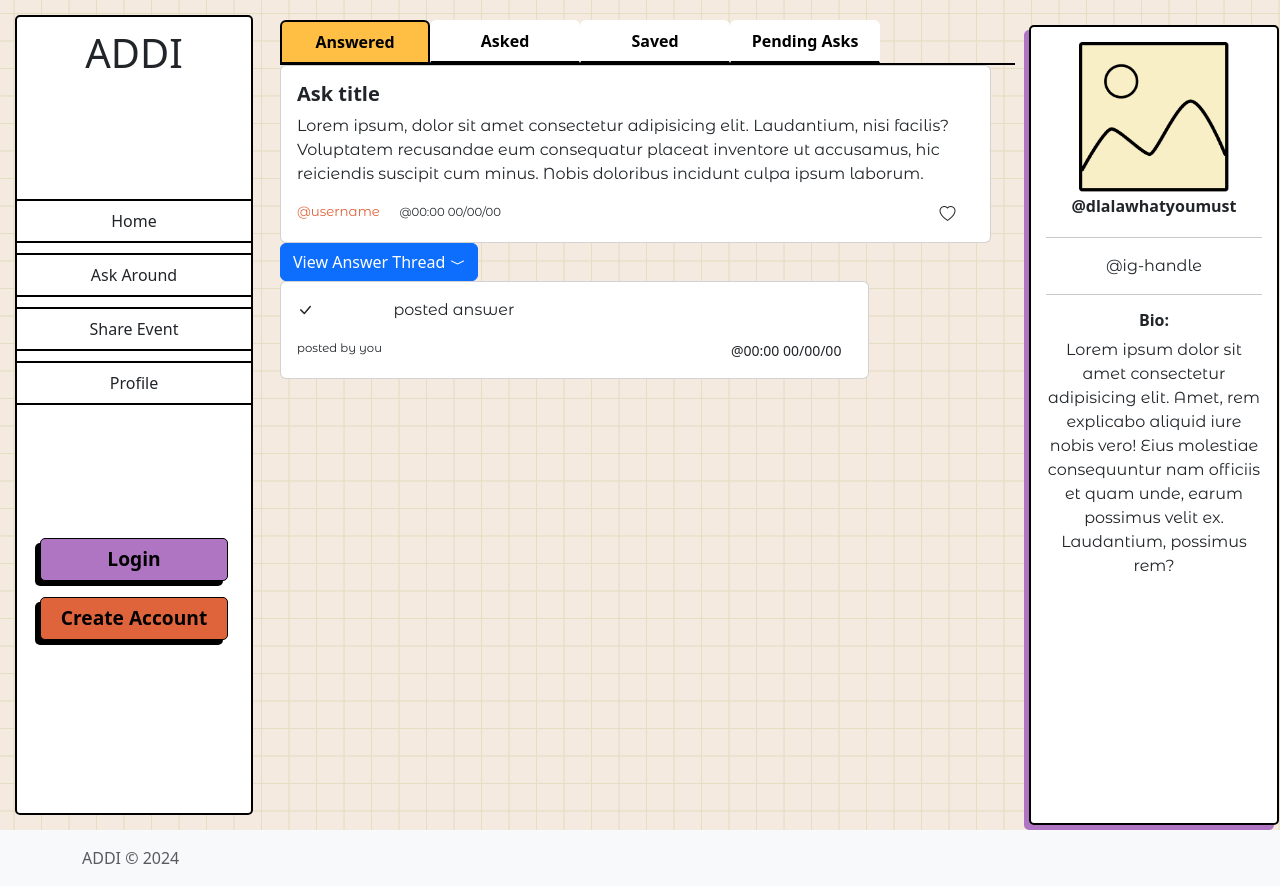
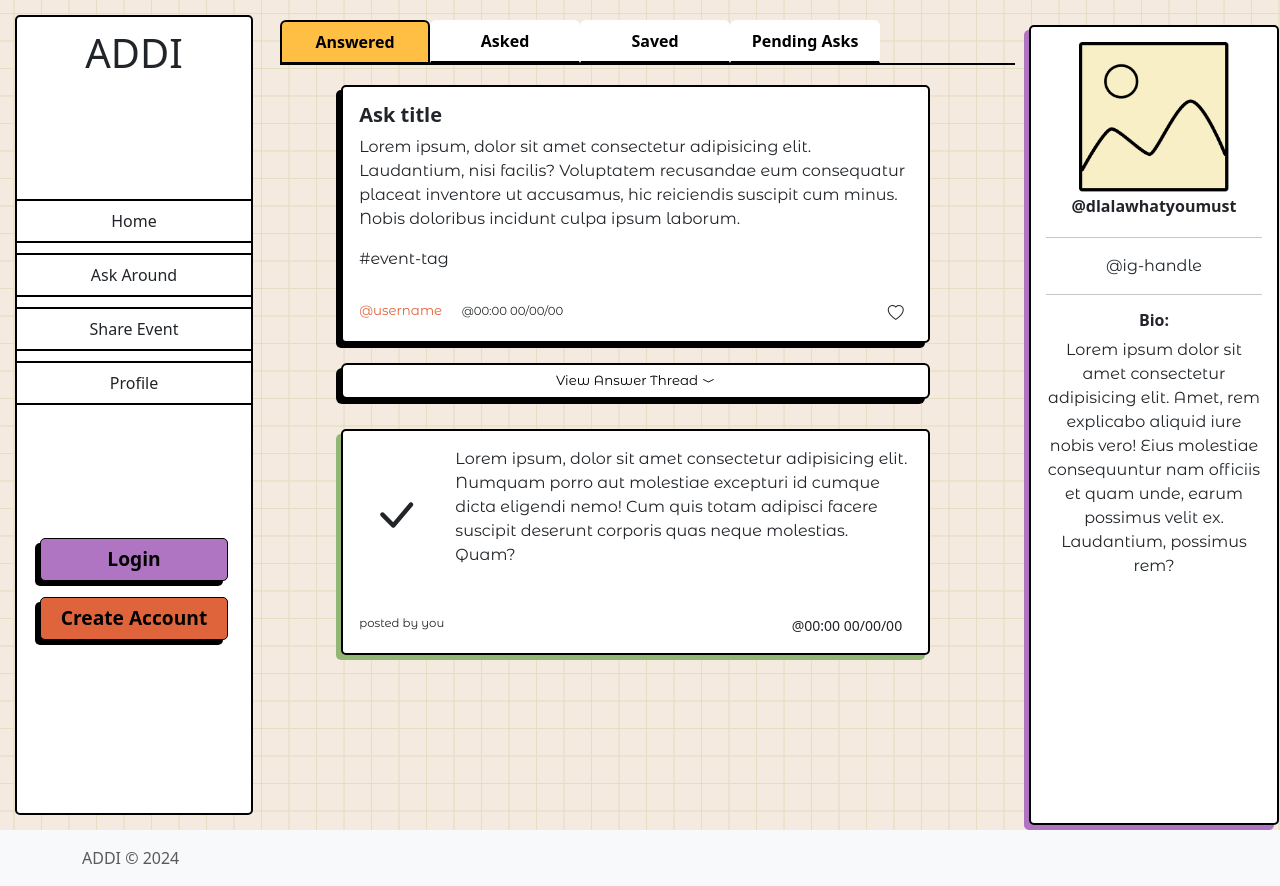
Before and after one commit to Mwape-Kurete/ADDI, a PHP site: page /pages/profile.php in a window 1280 px wide. Run offline with PHP 8.4, Linux system fonts and the light colour scheme; some web fonts are replaced.

Commit message:
styling template elements

```diff
--- a/assets/css/main.css
+++ b/assets/css/main.css
@@ -782,6 +782,165 @@ textarea {
   box-shadow: rgb(255, 191, 68) -5px 5px; */
 }
 
+/*TEMPLATE STYLING*/
+
+/*event card*/
+.event-card {
+  /*aligning*/
+  display: flex;
+  justify-content: center;
+  align-items: center;
+  margin: 0 auto;
+
+  /*styling*/
+  margin-top: 20px;
+  margin-bottom: 20px;
+}
+
+.event-card-cont {
+  border-radius: 5px;
+  border: 2px solid black;
+  box-shadow: rgb(224, 100, 59) -5px 5px;
+}
+
+.lower-half {
+  margin-top: 30px;
+}
+
+.view-event-comments-btn {
+  margin: 0 auto;
+  max-width: 180px;
+  margin-top: 20px;
+  margin-bottom: 10px;
+
+  background-color: white;
+  border: 2px solid black;
+  color: black;
+
+  font-family: "Montserrat Alternates", system-ui;
+  font-weight: 400;
+  font-size: smaller;
+  font-style: normal;
+}
+
+.view-event-comments-btn:hover {
+  margin: 0 auto;
+  max-width: 180px;
+  margin-top: 20px;
+  margin-bottom: 10px;
+
+  color: black;
+  transform: translate(-0.25rem, -0.25rem);
+  background: white;
+
+  border: 2px solid black;
+  box-shadow: rgb(224, 100, 59) 0.25rem 0.25rem;
+
+  font-family: "Montserrat Alternates", system-ui;
+  font-weight: 400;
+  font-size: smaller;
+  font-style: normal;
+}
+
+/*asks card*/
+.ask-card {
+  /*aligning*/
+  display: flex;
+  justify-content: center;
+  align-items: center;
+  margin: 0 auto;
+
+  /*styling*/
+  margin-top: 20px;
+  margin-bottom: 20px;
+}
+
+.ask-card-cont {
+  border-radius: 5px;
+  border: 2px solid black;
+  box-shadow: rgb(0, 0, 0) -5px 5px;
+}
+
+.view-answers-asks-btn {
+  margin: 0 auto;
+  width: 100%;
+  margin-top: 20px;
+  margin-bottom: 10px;
+
+  background-color: white;
+  border: 2px solid black;
+  color: black;
+
+  box-shadow: rgb(0, 0, 0) -5px 5px;
+
+  font-family: "Montserrat Alternates", system-ui;
+  font-weight: 400;
+  font-size: smaller;
+  font-style: normal;
+}
+
+.show-thread {
+  margin-top: -20px;
+  border-radius: 5px;
+}
+
+.view-answers-asks-btn:hover {
+  margin: 0 auto;
+  width: 100%;
+  margin-top: 20px;
+  margin-bottom: 10px;
+
+  background-color: rgb(0, 0, 0);
+  color: white;
+  border: 2px solid black;
+  transition: all 0.5s;
+  transform: translate(0, 0.4em);
+  box-shadow: 0 0 0 0 #000000;
+
+  font-family: "Montserrat Alternates", system-ui;
+  font-weight: 400;
+  font-size: smaller;
+  font-style: normal;
+}
+
+.bi-heart:hover {
+  cursor: pointer;
+}
+
+/*user reply card*/
+.user-reply-card {
+  /*aligning*/
+  display: flex;
+  justify-content: center;
+  align-items: center;
+  margin: 0 auto;
+
+  /*styling*/
+  margin-top: 20px;
+  margin-bottom: 20px;
+}
+
+.user-reply-card-cont {
+  width: 100%;
+  border-radius: 5px;
+  border: 2px solid black;
+  box-shadow: rgba(146, 183, 116, 1) -5px 5px;
+}
+
+.bi-check-lg {
+  margin: 0 auto;
+  font-size: 3rem;
+}
+
+.check-icon-cont {
+  display: flex;
+  justify-content: center;
+  align-items: center;
+  margin: 0 auto;
+}
+
+/*END OF TEMPLATE STYLING*/
+
 /*SINGLE POST PAGE */
 .single-post-comments {
   overflow-y: scroll;
--- a/templates/asked_post.php
+++ b/templates/asked_post.php
@@ -1,9 +1,10 @@
 <!--START OF ASKED POST/CARD-->
-<div class="col-12 ask-card">
-    <div class="card" style="width: 100%;">
+<div class="col-10 ask-card">
+    <div class="card ask-card-cont" style="width: 100%;">
         <div class="card-body">
             <h5 class="card-title">Ask title</h5>
             <p class="card-text">Lorem ipsum, dolor sit amet consectetur adipisicing elit. Laudantium, nisi facilis? Voluptatem recusandae eum consequatur placeat inventore ut accusamus, hic reiciendis suscipit cum minus. Nobis doloribus incidunt culpa ipsum laborum.</p>
+            <p class="event-ask-tag">#<span class="event-ask-type">event-tag</span></p>
             <div class="row lower-half">
                 <div class="col-11 meta-info">
                     <a href="#" class="card-link posted-by">@<span>username</span></a>
@@ -16,8 +17,8 @@
         </div>
     </div>
 </div>
-<div class="col-12 show-thread">
-    <button type="button" class="btn btn-primary view-answers-asks"> View Answer Thread <i class="bi bi-chevron-compact-down"></i></button>
+<div class="col-10 show-thread mx-auto">
+    <button type="button" class="btn btn-primary view-answers-asks-btn"> View Answer Thread <i class="bi bi-chevron-compact-down"></i></button>
 </div>
 
 <!--END OF ASKED POST/CARD-->
--- a/templates/event_post.php
+++ b/templates/event_post.php
@@ -1,12 +1,14 @@
 <!--START OF EVENT CARD-->
 
 <div class="col-12 event-card">
-    <div class="card" style="width: 100%;">
+    <div class="card event-card-cont" style="width: 85%;">
         <div class="card-body">
             <h5 class="card-title event-title">Event title</h5>
             <p class="card-text event-details">Some quick example text to build on the card title and make up the bulk of the card's content.</p>
+
             <p>When: <strong class="date-of-event">1 august 2024</strong></p>
             <p>Where: <strong class="location-of-event">A Place</strong></p>
+            <p class="event-ask-tag">#<span class="event-ask-type">event-tag</span></p>
             <div class="row lower-half">
                 <div class="col-11 meta-info">
                     <a href="#" class="card-link posted-by">@<span>username</span></a>
@@ -20,7 +22,7 @@
         <a
             name="view-event-comments"
             id="view-event-comments"
-            class="btn btn-primary"
+            class="btn btn-primary view-event-comments-btn"
             href="#"
             role="button">View Comments</a>
 
--- a/templates/user-reply_card.php
+++ b/templates/user-reply_card.php
@@ -2,15 +2,15 @@
 <div class="row replied-ask" style="width: 100%;">
     <?php include "asked_post.php"; ?>
     <div class="col-10 user-reply-card">
-        <div class="card">
+        <div class="card user-reply-card-cont">
             <div class="card-body">
                 <div class="row upper-half-reply">
-                    <div class="col">
+                    <div class="col text-align-center check-icon-cont">
                         <span><i class="bi bi-check-lg"></i></span>
 
                     </div>
                     <div class="col-10">
-                        <p>posted answer</p>
+                        <p>Lorem ipsum, dolor sit amet consectetur adipisicing elit. Numquam porro aut molestiae excepturi id cumque dicta eligendi nemo! Cum quis totam adipisci facere suscipit deserunt corporis quas neque molestias. Quam?</p>
                     </div>
                 </div>
                 <div class="row lower-half">
```
